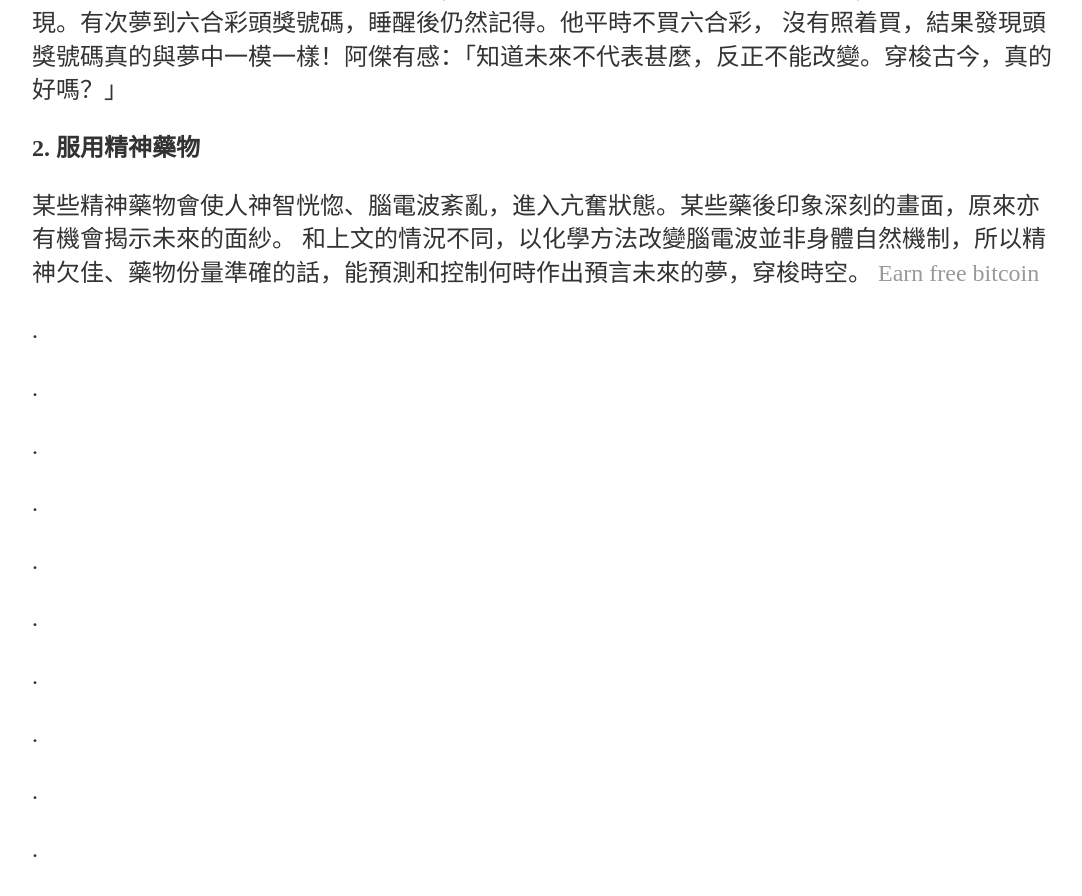
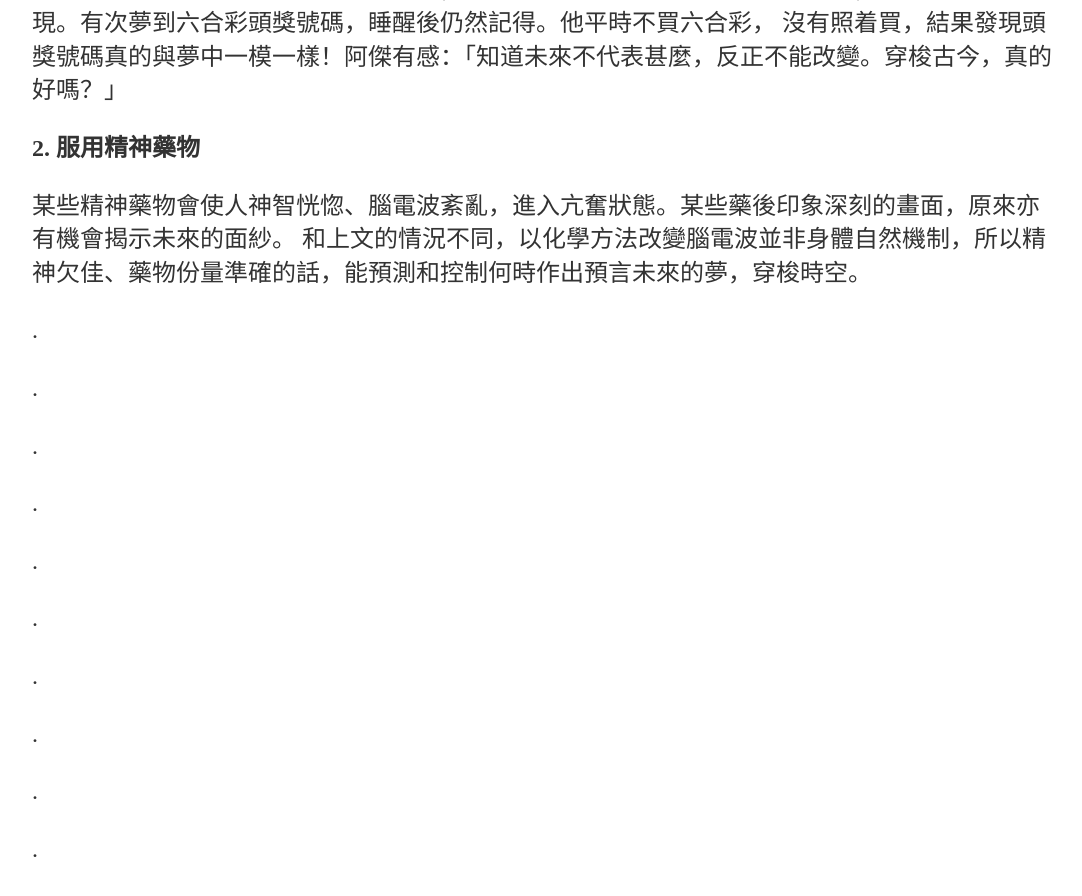
Before and after one commit to maksuihin/maksuihin.github.io, a Jekyll site: the page built from time.html, in a window 1280 px wide and 900 px high, scrolled down 1070 px. Shown: the top 896 px of the window, without its empty margins (96-1178 px from the left). Built offline with Jekyll 4.4.1, drawn with Linux system fonts in a browser that asks for light colours.

Commit message:
delete bitcoin link in time.html

```diff
--- a/time.html
+++ b/time.html
@@ -23,7 +23,7 @@ title: 每日新知：無意識時空摺疊
     <p><b>2. 服用精神藥物</b></p>
     <p>某些精神藥物會使人神智恍惚、腦電波紊亂，進入亢奮狀態。某些藥後印象深刻的畫面，原來亦有機會揭示未來的面紗。
     和上文的情況不同，以化學方法改變腦電波並非身體自然機制，所以精神欠佳、藥物份量準確的話，能預測和控制何時作出預言未來的夢，穿梭時空。
-       <a href="http://www.freebiebitcoin.com">Earn free bitcoin</a></p>
+       </p>
     <p>.</p><p>.</p><p>.</p><p>.</p><p>.</p><p>.</p><p>.</p><p>.</p><p>.</p><p>.</p><p>.</p>
     <p>.</p>  <p>.</p><p>.</p><p>.</p><p>.</p><p>.</p><p>.</p><p>.</p><p>.</p><p>.</p><p>.</p><p>.</p>
     <p>.</p>  <p>.</p><p>.</p><p>.</p><p>.</p><p>.</p><p>.</p><p>.</p><p>.</p><p>.</p><p>.</p><p>.</p>
```
